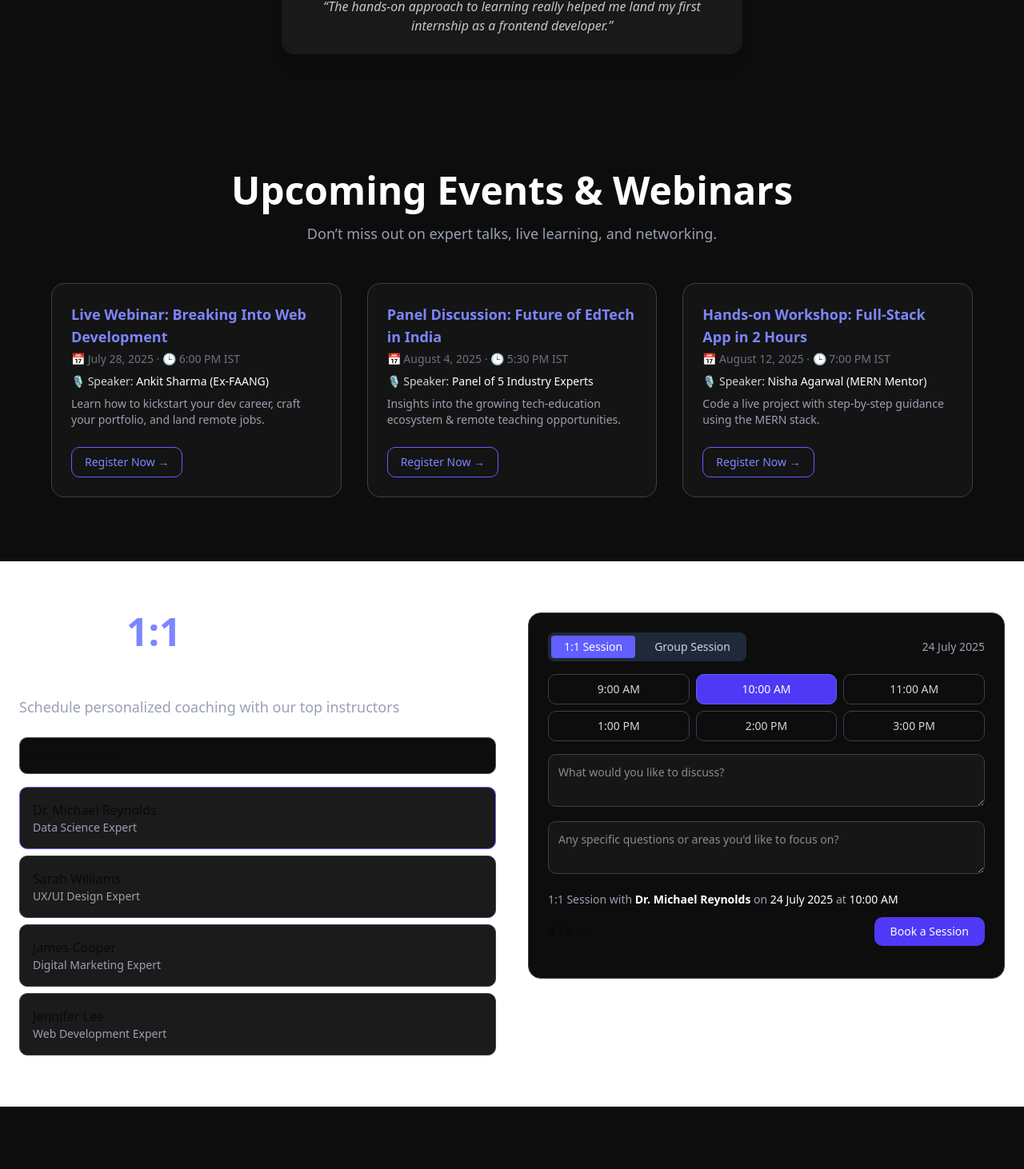
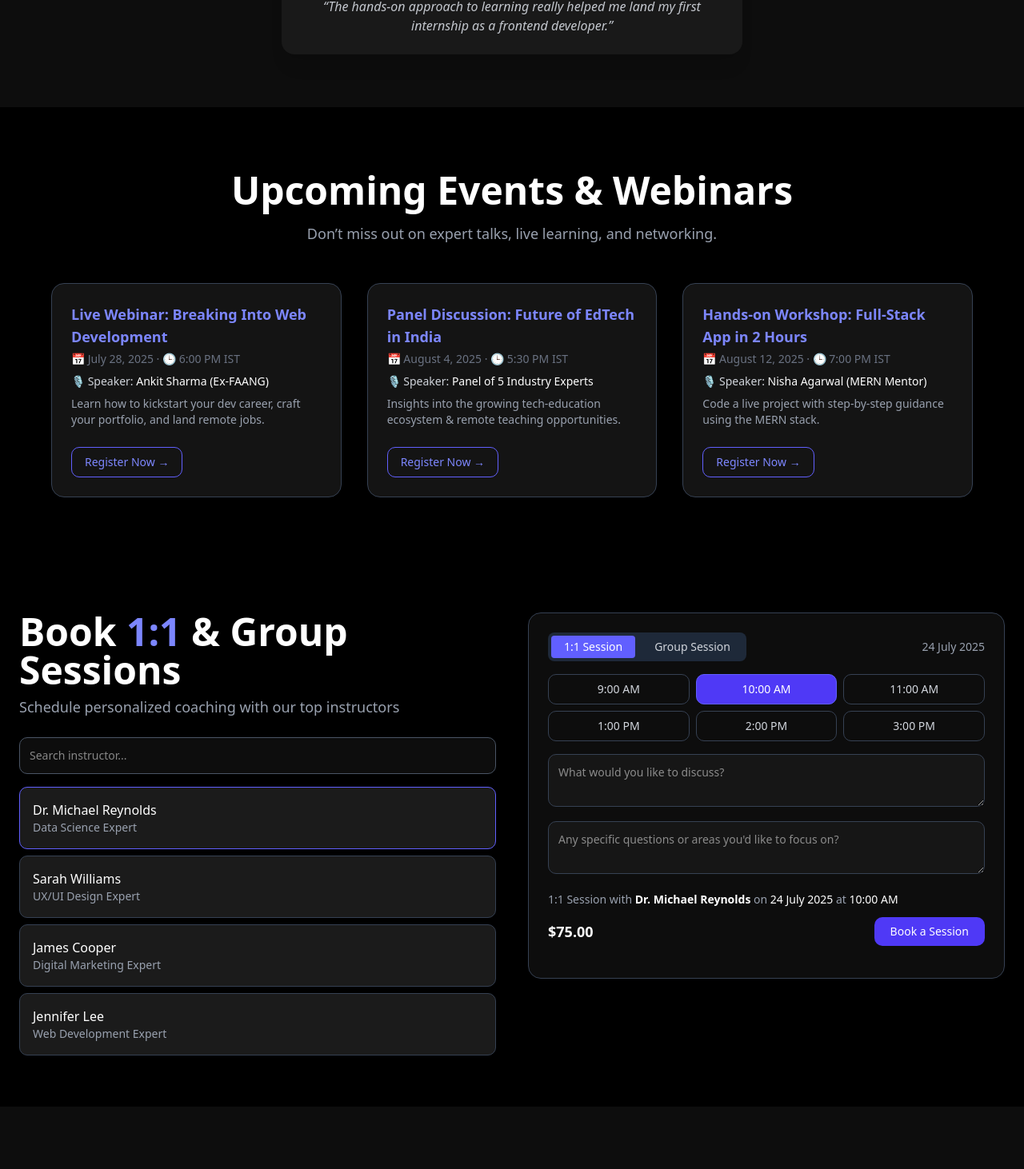
Before and after one commit to Prince1895/LevelUP, a React (Vite) app in the folder client/: page / in a window 1280 px wide. Shown: the part 2654-4116 px from the top of the page at 80% size. Built offline with nearby package versions, Linux system fonts and the light colour scheme; no server answers.

Commit message:
some changes in ui

```diff
--- a/client/src/components/BookSessionSection.jsx
+++ b/client/src/components/BookSessionSection.jsx
@@ -16,7 +16,7 @@ export default function BookSessionSection() {
   const [type, setType] = useState("1:1 Session");
 
   return (
-    <section className="bg-white py-16 px-6">
+    <section className="bg-black text-white py-16 px-6">
       <div className="max-w-7xl mx-auto grid md:grid-cols-2 gap-10 items-start">
         {/* Instructors */}
         <div className="space-y-4">
--- a/client/src/components/UpcomingEventsSection.jsx
+++ b/client/src/components/UpcomingEventsSection.jsx
@@ -29,7 +29,7 @@ const events = [
 
 export default function UpcomingEventsSection() {
   return (
-    <section className="bg-[#0d0d0d] text-white py-20 px-6">
+    <section className="bg-black text-white py-20 px-6">
       <div className="max-w-6xl mx-auto">
         <div className="text-center mb-12">
           <h2 className="text-4xl md:text-5xl font-bold mb-4">
```
